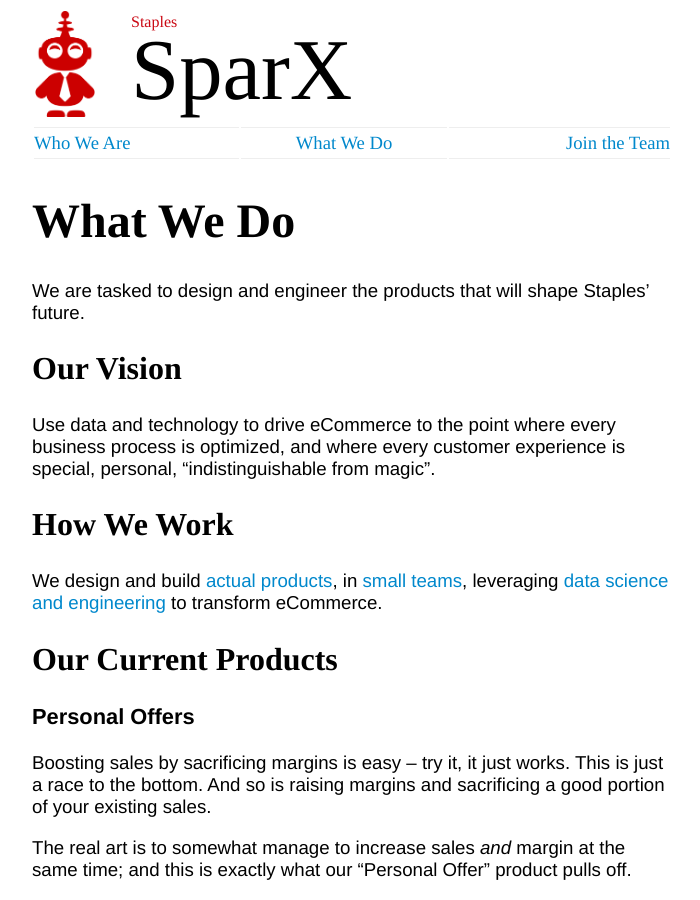
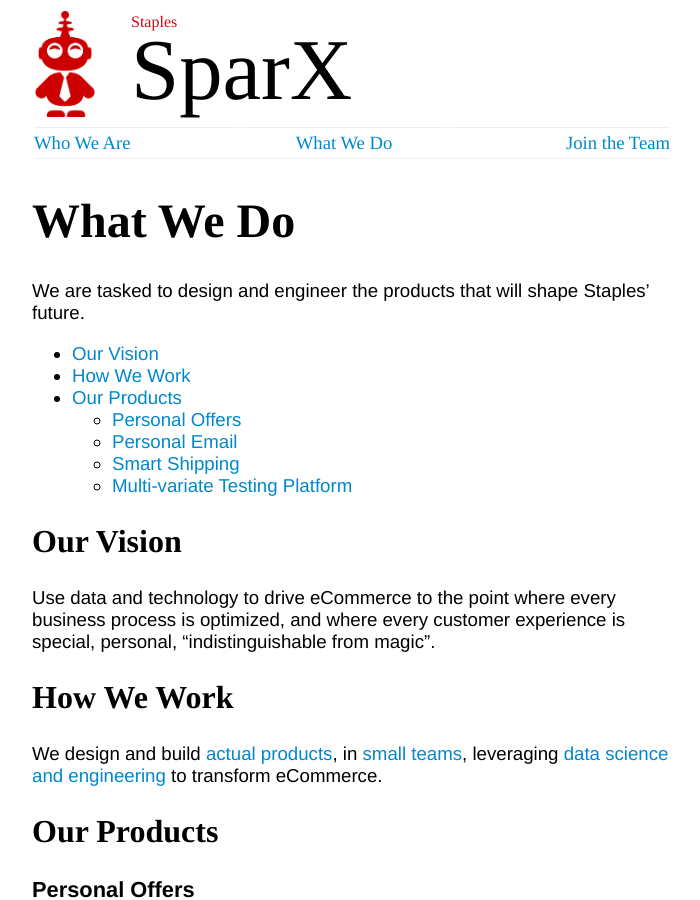
Before and after one commit to staples-sparx/StaplesLabs.github.io, a Jekyll site: the page built from what-we-do.md, in a window 1280 px wide and 900 px high. Shown: the whole window, without its empty margins (288-988 px from the left). Built offline with Jekyll 4.4.1, drawn with Linux system fonts in a browser that asks for light colours.

Commit message:
what-we-do : TOC

```diff
--- a/what-we-do.md
+++ b/what-we-do.md
@@ -7,6 +7,14 @@
 
 We are tasked to design and engineer the products that will shape
 Staples' future.
+
+- [Our Vision](#our-vision)
+- [How We Work](#how-we-work)
+- [Our Products](#our-products)
+  - [Personal Offers](#personal-offers)
+  - [Personal Email](#personal-email)
+  - [Smart Shipping](#smart-shipping)
+  - [Multi-variate Testing Platform](#multi-variate-testing-platform)
 
 ## Our Vision
 
@@ -21,7 +29,7 @@
 [data science and engineering](/who-we-are#data-science--engineering-excellence)
 to transform eCommerce.
 
-## Our Current Products
+## Our Products
 
 ### Personal Offers
 
```
